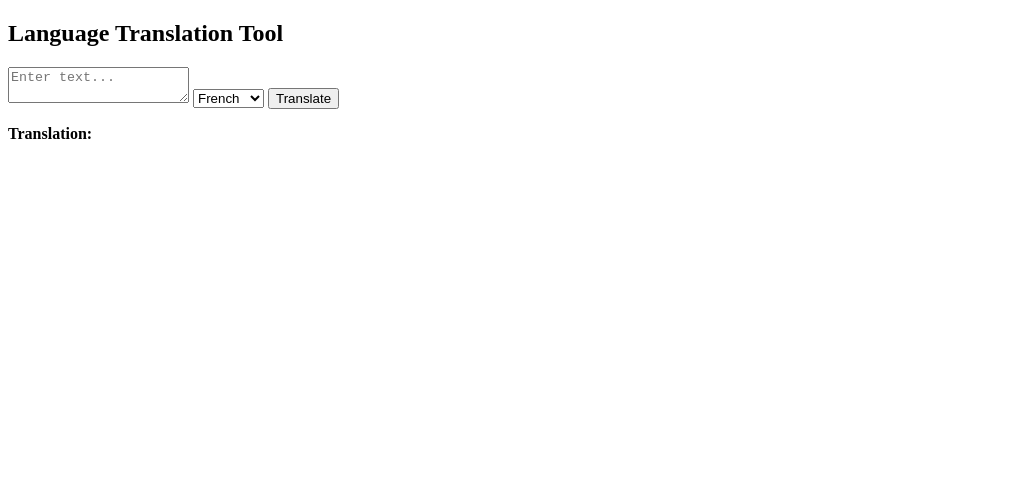
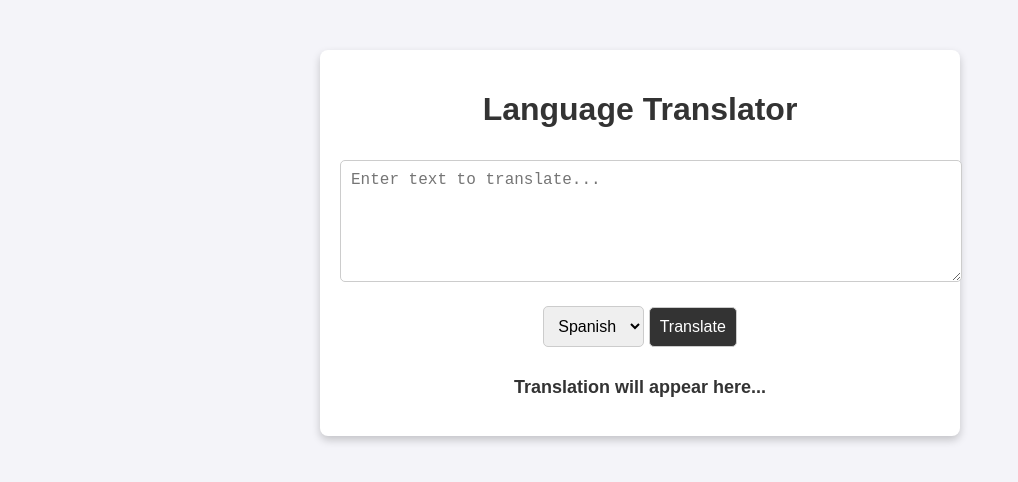
Before and after one commit to Aya-ahmedd/CodeAlpha_Language-Translation-Tool, a plain HTML site: page index.html in a window 1280 px wide. Shown: the whole page, without its empty margins (0-1018 px from the left). Drawn offline with Linux system fonts and the light colour scheme.

Commit message:
Add files via upload

```diff
--- a/index.html
+++ b/index.html
@@ -3,34 +3,29 @@
 <head>
     <meta charset="UTF-8">
     <meta name="viewport" content="width=device-width, initial-scale=1.0">
-    <title>Language Translator</title>
+    <title>Language Translation Tool</title>
+    <link rel="stylesheet" href="style.css">
 </head>
 <body>
-    <h2>Language Translation Tool</h2>
-    <textarea id="inputText" placeholder="Enter text..."></textarea>
-    <select id="language">
-        <option value="fr">French</option>
-        <option value="es">Spanish</option>
-        <option value="de">German</option>
-    </select>
-    <button onclick="translateText()">Translate</button>
-    <p><strong>Translation:</strong> <span id="outputText"></span></p>
+    <div class="container">
+        <h1>Language Translator</h1>
+        <textarea id="textInput" placeholder="Enter text to translate..."></textarea>
 
-    <script>
-        function translateText() {
-            let text = document.getElementById("inputText").value;
-            let targetLanguage = document.getElementById("language").value;
+        <select id="languageSelect">
+            <option value="es">Spanish</option>
+            <option value="fr">French</option>
+            <option value="de">German</option>
+            <option value="ar">Arabic</option>
+            <option value="zh">Chinese</option>
+        </select>
 
-            fetch("/translate", {
-                method: "POST",
-                headers: { "Content-Type": "application/json" },
-                body: JSON.stringify({ text: text, target_language: targetLanguage })
-            })
-            .then(response => response.json())
-            .then(data => {
-                document.getElementById("outputText").innerText = data.translated_text;
-            });
-        }
-    </script>
+        <button id="translateBtn">Translate</button>
+
+        <div class="output">
+            <p id="outputText">Translation will appear here...</p>
+        </div>
+    </div>
+
+    <script src="script.js"></script>
 </body>
 </html>
--- /dev/null
+++ b/script.js
@@ -0,0 +1,23 @@
+document.getElementById("translateBtn").addEventListener("click", function() {
+  const text = document.getElementById("textInput").value;
+  const targetLang = document.getElementById("languageSelect").value;
+
+  if (text.trim() === "") {
+      alert("Please enter text to translate.");
+      return;
+  }
+
+  fetch("https://your-app-name.onrender.com/translate", {
+      method: "POST",
+      headers: { "Content-Type": "application/json" },
+      body: JSON.stringify({ text: text, target_language: targetLang })
+  })
+  .then(response => response.json())
+  .then(data => {
+      document.getElementById("outputText").textContent = data.translated_text;
+  })
+  .catch(error => {
+      console.error("Error:", error);
+      alert("Translation failed. Try again.");
+  });
+});
--- /dev/null
+++ b/style.css
@@ -0,0 +1,55 @@
+body {
+  font-family: Arial, sans-serif;
+  margin: 0;
+  padding: 0;
+  background-color: #f4f4f9;
+  text-align: center;
+}
+
+.container {
+  max-width: 600px;
+  margin: 50px auto;
+  padding: 20px;
+  background: white;
+  box-shadow: 0 4px 8px rgba(0, 0, 0, 0.2);
+  border-radius: 8px;
+}
+
+h1 {
+  color: #333;
+}
+
+textarea {
+  width: 100%;
+  height: 100px;
+  margin: 10px 0;
+  padding: 10px;
+  border-radius: 5px;
+  border: 1px solid #ccc;
+  font-size: 16px;
+}
+
+select, button {
+  padding: 10px;
+  font-size: 16px;
+  margin: 10px 0;
+  border-radius: 5px;
+  border: 1px solid #ccc;
+}
+
+button {
+  background-color: #333;
+  color: white;
+  cursor: pointer;
+}
+
+button:hover {
+  background-color: #555;
+}
+
+.output {
+  margin-top: 20px;
+  font-size: 18px;
+  font-weight: bold;
+  color: #333;
+}
```
